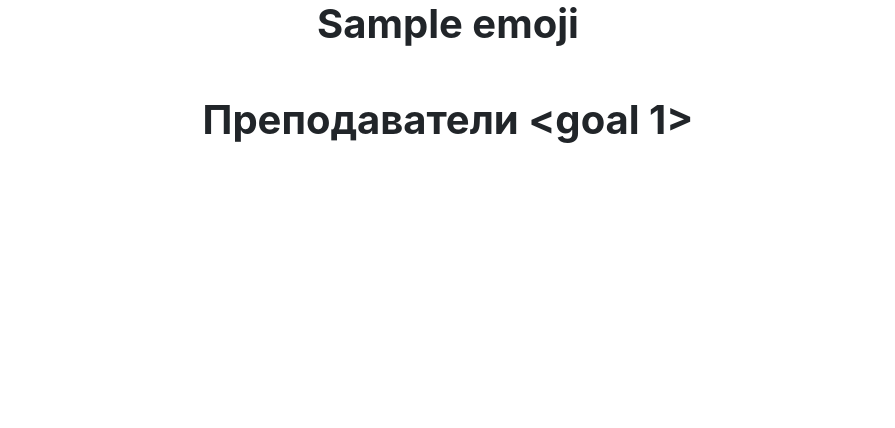
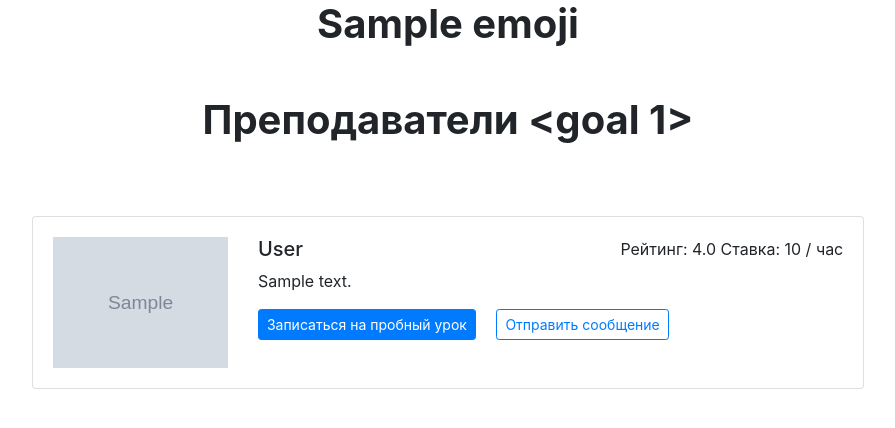
Before and after one commit to alexSmkh/eng_tutors, a Flask app: template app/templates/goal.html in a window 1280 px wide. Shown: the part 124-552 px from the top of the page, without its empty margins (192-1087 px from the left). Run offline with Flask 2, Linux system fonts and the light colour scheme; tables that the repository leaves empty hold one stand-in row (values such as "Sample post"); the template is opened without the code that fills it: values that come from a table or form of the project are taken from there, most other values are stand-ins (such as "Sample title", 1, 10 or a date in 2020); grey boxes marked "Sample" are stand-in pictures; some libraries are stand-ins or nearby versions.

Commit message:
Changed the teacher_list template

```diff
--- a/app/templates/cards/teacher_list.html
+++ b/app/templates/cards/teacher_list.html
@@ -1,6 +1,6 @@
 {% block teacher_list %}
 
-{% for teacher_id, teacher in teachers.items() %}
+{% for teacher in teachers %}
 <div class="card mb-4">
     <div class="card-body">
         <div class="row">
@@ -11,11 +11,11 @@
             {% endif %}
             <div class="col-9">
                 <p class="float-right">Рейтинг: {{ teacher.rating }} Ставка: {{ teacher.price }} / час</p>
-                <h5>{{ teacher.name }}</h5>
+                <h5>{{ teacher.fullname }}</h5>
                 <p>{{ teacher.about|truncate(200) }}</p>
-                <a href="{{ url_for('profile', teacher_id=teacher_id) }}" class="btn btn-primary btn-sm mr-3">Записаться
+                <a href="{{ url_for('profile', teacher_id=teacher.id) }}" class="btn btn-primary btn-sm mr-3">Записаться
                     на пробный урок</a>
-                <a href="{{ url_for('message', teacher_id=teacher_id) }}"
+                <a href="{{ url_for('message', teacher_id=teacher.id) }}"
                     class="btn btn-outline-primary btn-sm">Отправить сообщение</a>
             </div>
         </div>
```
